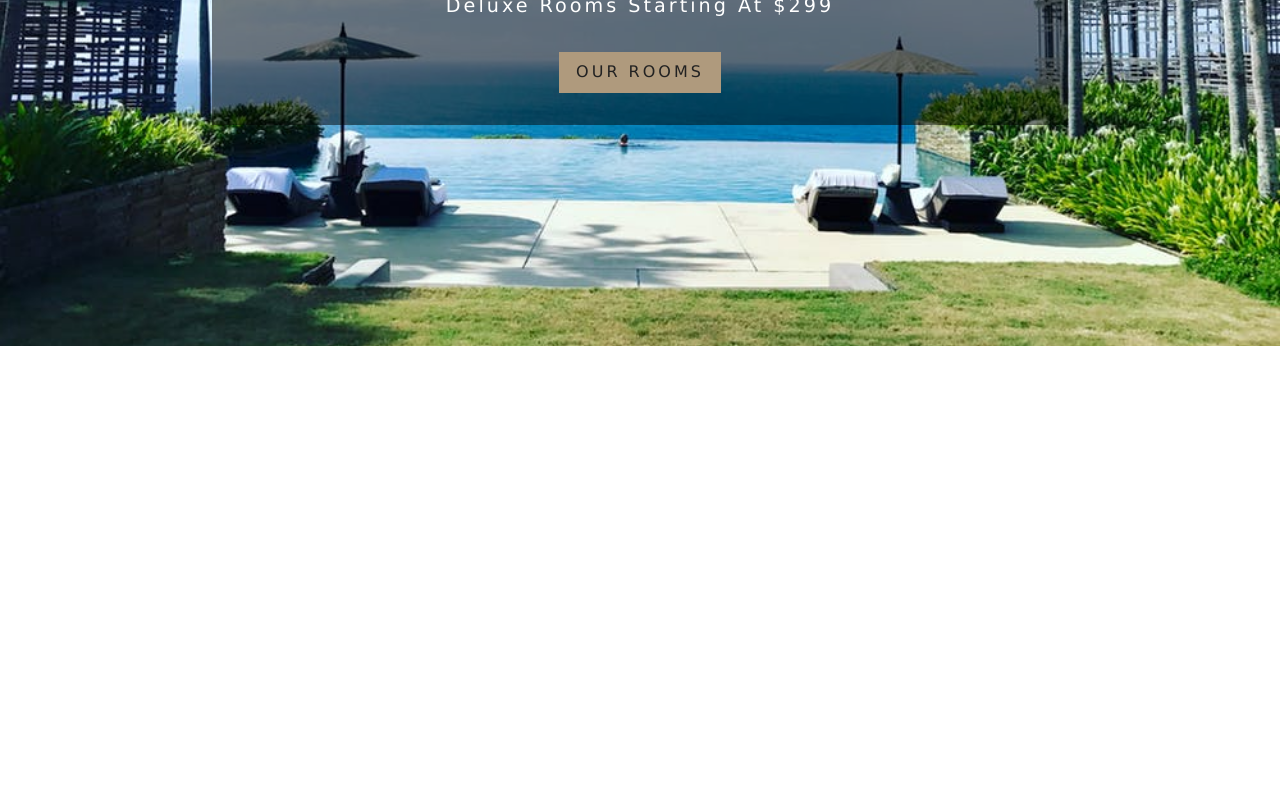
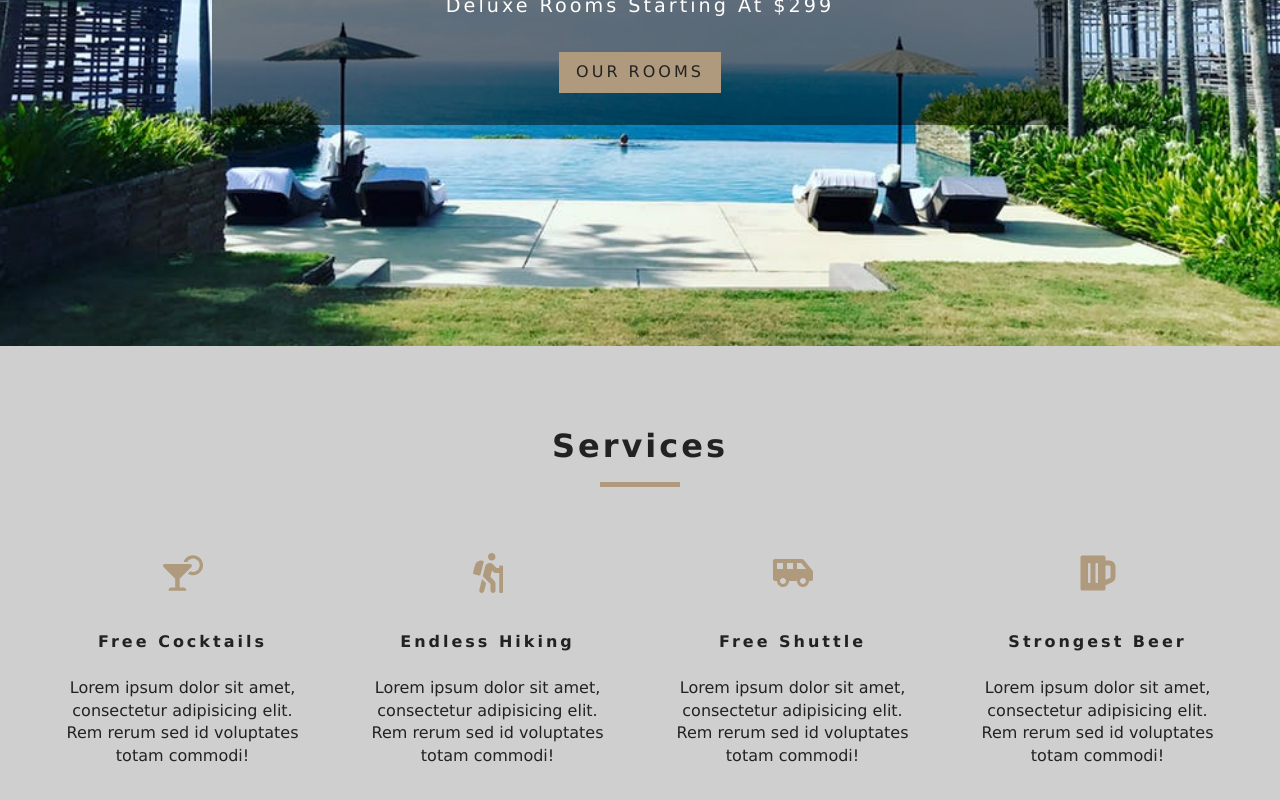
Before and after one commit to matthewlee07/Beach-Resort, a React (Create React App) app: page / in a window 1280 px wide. Shown: the part 454-1254 px from the top of the page. Before the commit the page ends 800 px from the top, so only its background shows below. Built offline with nearby package versions, Linux system fonts and the light colour scheme.

Commit message:
services & title components

```diff
--- /dev/null
+++ b/src/components/Services.js
@@ -0,0 +1,54 @@
+import React, { Component } from "react";
+import { FaCocktail, FaHiking, FaShuttleVan, FaBeer } from "react-icons/fa";
+import Title from "./Title";
+
+class Services extends Component {
+  state = {
+    services: [
+      {
+        icon: <FaCocktail />,
+        title: "Free Cocktails",
+        info:
+          "Lorem ipsum dolor sit amet, consectetur adipisicing elit. Rem rerum sed id voluptates totam commodi!"
+      },
+      {
+        icon: <FaHiking />,
+        title: "Endless Hiking",
+        info:
+          "Lorem ipsum dolor sit amet, consectetur adipisicing elit. Rem rerum sed id voluptates totam commodi!"
+      },
+      {
+        icon: <FaShuttleVan />,
+        title: "Free Shuttle",
+        info:
+          "Lorem ipsum dolor sit amet, consectetur adipisicing elit. Rem rerum sed id voluptates totam commodi!"
+      },
+      {
+        icon: <FaBeer />,
+        title: "Strongest Beer",
+        info:
+          "Lorem ipsum dolor sit amet, consectetur adipisicing elit. Rem rerum sed id voluptates totam commodi!"
+      }
+    ]
+  };
+
+  render() {
+    return (
+      <section className="services">
+        <Title title="services" />
+        <div className="services-center">
+          {this.state.services.map((item, index) => {
+            return (
+              <article key={index} className="service">
+                <span>{item.icon}</span>
+                <h6>{item.title}</h6>
+                <p>{item.info}</p>
+              </article>
+            );
+          })}
+        </div>
+      </section>
+    );
+  }
+}
+export default Services;
--- /dev/null
+++ b/src/components/Title.js
@@ -0,0 +1,12 @@
+import React from "react";
+
+const Title = ({ title }) => {
+  return (
+    <div className="section-title">
+      <h4>{title}</h4>
+      <div></div>
+    </div>
+  );
+};
+
+export default Title;
--- a/src/pages/Home.js
+++ b/src/pages/Home.js
@@ -2,16 +2,23 @@
 import Hero from "../components/Hero";
 import Banner from "../components/Banner";
 import { Link } from "react-router-dom";
+import Services from "../components/Services";
 
 const Home = () => {
   return (
+    <>
       <Hero>
-      <Banner title="luxurious rooms" subtitle="deluxe rooms starting at $299">
+        <Banner
+          title="luxurious rooms"
+          subtitle="deluxe rooms starting at $299"
+        >
           <Link to="/rooms" className="btn-primary">
             our rooms
           </Link>
         </Banner>
       </Hero>
+      <Services />
+    </>
   );
 };
 
```
Lines whose indentation alone changed are shown as unchanged.
